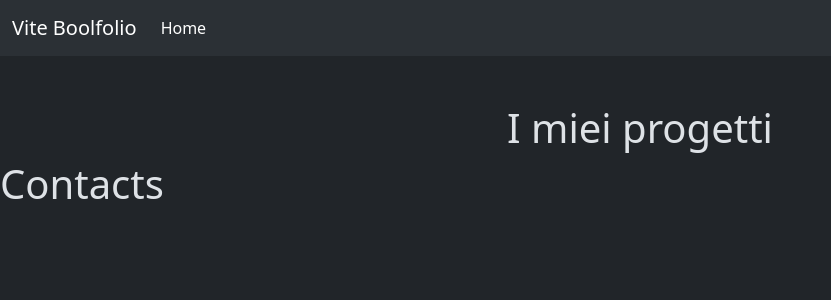
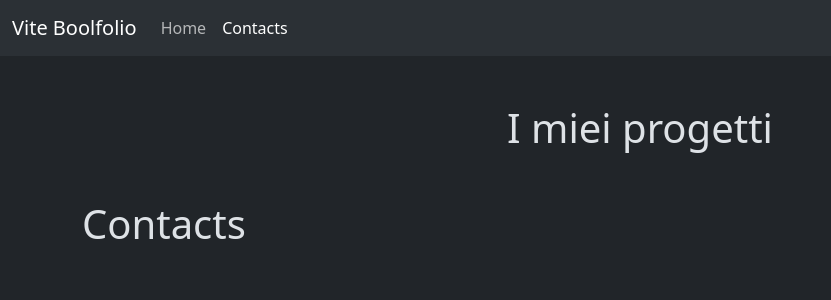
Before and after one commit to GiuliaGlave/vite-boolfolio, a Vue app: page /contacts in a window 1280 px wide. Shown: the top 300 px of the page, without its empty margins (0-831 px from the left). Built offline with nearby package versions, Linux system fonts and the light colour scheme.

Commit message:
add nav menu

```diff
--- a/src/App.vue
+++ b/src/App.vue
@@ -19,7 +19,9 @@ export default {
     <AppHeader :title="title" />
   </header>
 
-  <RouterView></RouterView>
+  <main class="container mt-5">
+    <RouterView></RouterView>
+  </main>
 </template>
 
 <style lang="scss" scoped></style>
--- a/src/components/AppHeader.vue
+++ b/src/components/AppHeader.vue
@@ -41,12 +41,20 @@ export default {
           id="navbarNav"
         >
           <ul class="navbar-nav">
-            <li class="nav-item">
-              <a
-                class="nav-link active"
+            <li class="nav-item d-flex">
+              <router-link
+                :to="{ name: 'Homepage' }"
+                class="nav-link"
                 aria-current="page"
                 href="#"
-                >Home</a
+                >Home</router-link
+              >
+              <router-link
+                :to="{ name: 'Contacts' }"
+                class="nav-link"
+                aria-current="page"
+                href="#"
+                >Contacts</router-link
               >
             </li>
           </ul>
--- a/src/components/ProjectList.vue
+++ b/src/components/ProjectList.vue
@@ -13,7 +13,6 @@ export default {
 </script>
 
 <template>
-  <div class="container mt-5">
   <div class="row g-3 d-flex">
     <ProjectCard
       v-for="project in projects"
@@ -22,7 +21,6 @@ export default {
       class="d-flex"
     />
   </div>
-  </div>
 </template>
 
 <style lang="scss" scoped></style>
--- a/src/router/index.js
+++ b/src/router/index.js
@@ -5,6 +5,9 @@ import Contacts from "../pages/Contacts.vue";
 
 const router = createRouter({
   history: createWebHistory(),
+  linkActiveClass: "active",
+  linkExactActiveClass: "",
+
   routes: [
     {
       path: "/",
```
Lines whose indentation alone changed are shown as unchanged.
